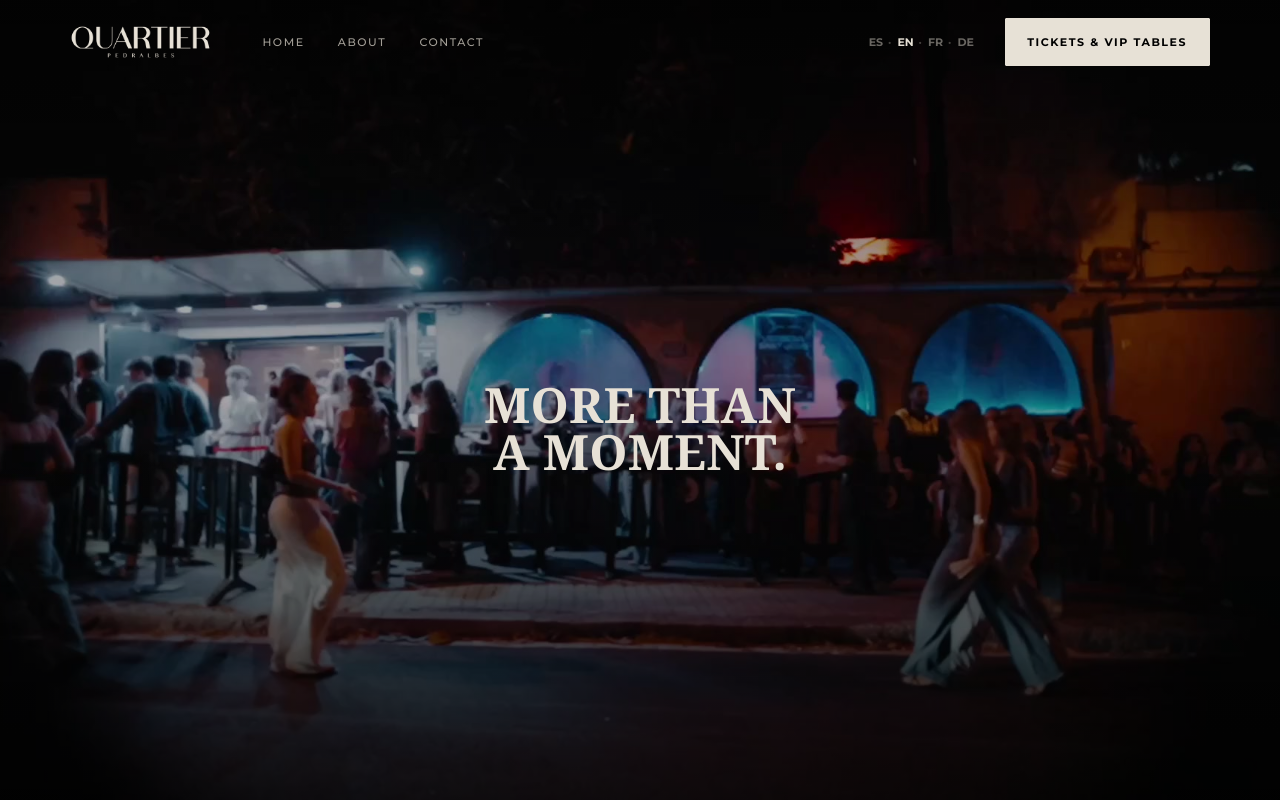
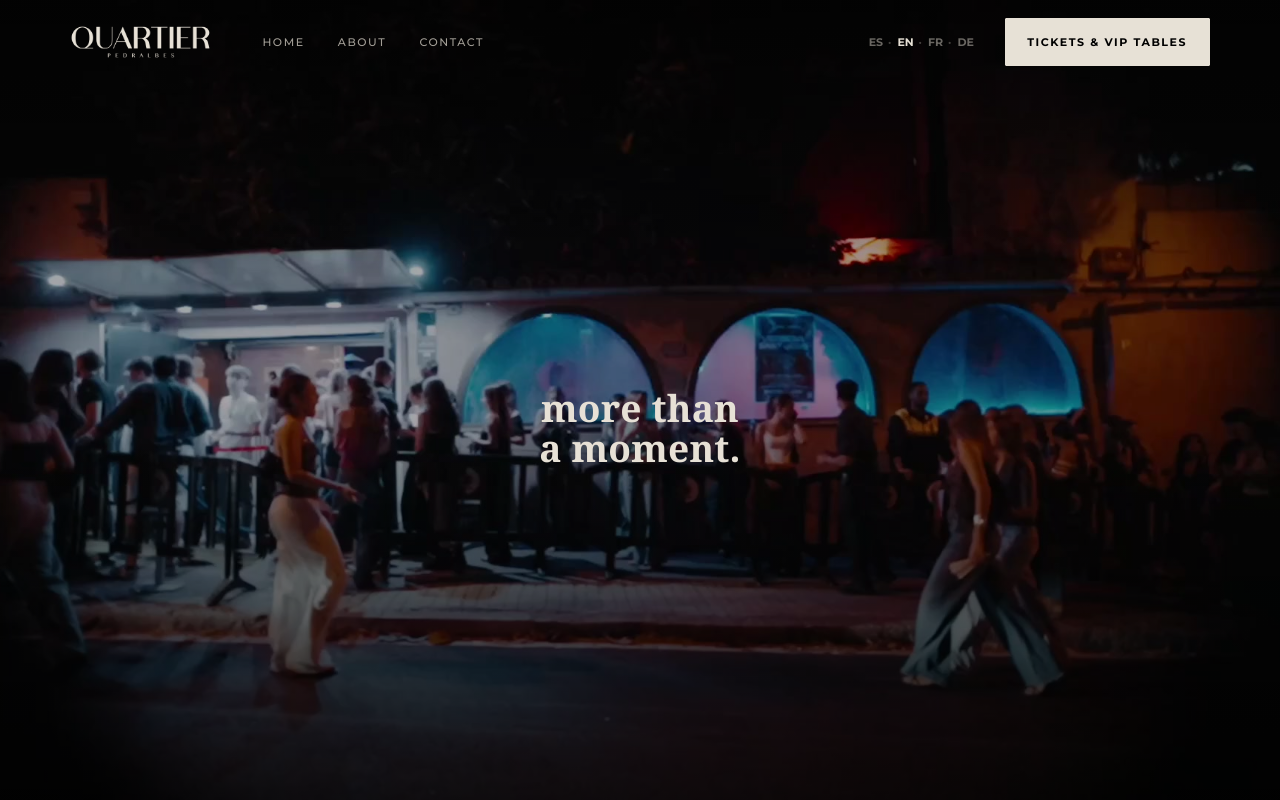
Before and after one commit to pgrahe/quartierbarcelona, a React (Vite) app: page / in a window 1280 px wide. Shown: the top 800 px of the page. Built offline with nearby package versions, Linux system fonts and the light colour scheme.

Commit message:
SLOGAN FIX

```diff
--- a/src/components/Hero.css
+++ b/src/components/Hero.css
@@ -83,10 +83,16 @@
 }
 
 /* ---- Slogan ----
- * Calqued from Salient’s rotating-words on suttonbarcelona.com
- * (element_stagger_words): overflow mask + translateY wipe,
- * 1.2s cubic-bezier(0.25, 1, 0.5, 1).
- */
+ *
+ * Salient's rotating-words reveal as used on suttonbarcelona.com, measured off
+ * the live site. Two layers move in OPPOSITE directions by exactly their own
+ * width: the mask goes -100%, the text inside goes +100%. Net result — the
+ * glyphs stay put on screen and the mask sweeps off them, so the word is
+ * uncovered left-to-right rather than sliding in. Losing the counter-move
+ * turns it into an ordinary slide, which is the whole difference.
+ *
+ * Sutton: .8s / .4s delay / 2.5s cycle. Here: 1.2s / .5s / 4.6s.
+ * -------------------------------------------------------------------------- */
 .hero__body {
   z-index: 2;
   align-self: center;
@@ -100,70 +106,85 @@
 }
 
 .hero__slogan {
-  --hero-slogan-size: clamp(1.65rem, 3.8vw, 3.75rem);
-  --hero-slogan-lh: 0.96;
-  --hero-slogan-ease: cubic-bezier(0.25, 1, 0.5, 1);
-  --hero-slogan-dur: 1.2s;
+  --hero-slogan-size: clamp(1.35rem, 2.9vw, 2.75rem);
+  --hero-slogan-lh: 1.08;
+  /* Sutton's rotation curve, verbatim. */
+  --hero-ease: cubic-bezier(0.2, 1, 0.3, 1);
+  --hero-dur: 1.2s;
+  --hero-delay: 0.5s;
 
-  position: relative;
   display: grid;
   justify-items: center;
-  /* Reserve two-line height so rotation never reflows the hero. */
-  min-height: calc(var(--hero-slogan-size) * var(--hero-slogan-lh) * 2);
   font-family: var(--font-display);
   font-weight: var(--w-bold);
   font-size: var(--hero-slogan-size);
   line-height: var(--hero-slogan-lh);
   letter-spacing: 0.005em;
+  /* Lowercase is a presentation choice — the strings stay uppercase in
+     translations.js so the brand text and the aria-label read normally. */
+  text-transform: lowercase;
   text-align: center;
   color: var(--stone);
 }
 
-.hero__slogan-frame {
-  grid-area: 1 / 1;
-  display: grid;
-  justify-items: center;
-  pointer-events: none;
-}
-
-.hero__slogan-frame:not([data-active='true']) {
-  position: absolute;
-  inset: 0 auto auto 50%;
-  translate: -50% 0;
-  opacity: 0;
-  pointer-events: none;
-}
-
-.hero__slogan-frame[data-active='true'] {
-  position: relative;
-  opacity: 1;
-  pointer-events: auto;
-}
-
-.hero__slogan-mask {
+/* ---- Line one: static, rises once on load ---- */
+.hero__slogan-lead {
   display: block;
   overflow: hidden;
 }
 
-.hero__slogan-inner {
-  display: grid;
-  justify-items: center;
-  transform: translate3d(0, 1.15em, 0);
-  transition: transform var(--hero-slogan-dur) var(--hero-slogan-ease);
+.hero__slogan-lead > span {
+  display: block;
+  transform: translate3d(0, 1.2em, 0);
+  /* Sutton's entrance curve, which is a different one from the rotation. */
+  transition: transform 1.2s cubic-bezier(0.25, 1, 0.5, 1);
 }
 
-.hero__slogan-frame:not([data-active='true']) .hero__slogan-inner {
-  /* Snap back under the mask so the next entrance always wipes up. */
-  transition: none;
-  transform: translate3d(0, 1.15em, 0);
-}
-
-.hero__slogan-frame[data-active='true'] .hero__slogan-inner {
+.hero__slogan[data-entered='true'] .hero__slogan-lead > span {
   transform: translate3d(0, 0, 0);
 }
 
-.hero__slogan-line {
+/* ---- Line two: the rotator ---- */
+.hero__slogan-rotator {
+  position: relative;
+  display: block;
+  height: calc(var(--hero-slogan-size) * var(--hero-slogan-lh));
+  width: 0;
+  /* The width eases between words of different lengths — the other half of
+     the Sutton effect, and the reason the box never jumps. */
+  transition: width var(--hero-dur) var(--hero-ease);
+}
+
+.hero__slogan-wrap {
+  position: absolute;
+  top: 0;
+  left: 50%;
+  display: block;
+  overflow: hidden;
   white-space: nowrap;
+  opacity: 0;
+  /* -50% centres it; the -100% of its own width is the mask sweep. */
+  transform: translate3d(-150%, 0, 0);
+  transition:
+    transform var(--hero-dur) var(--hero-ease),
+    opacity var(--hero-dur) var(--hero-ease);
+}
+
+.hero__slogan-word {
+  display: block;
+  transform: translate3d(100%, 0, 0);
+  transition: transform var(--hero-dur) var(--hero-ease);
+}
+
+.hero__slogan-wrap[data-active='true'] {
+  opacity: 1;
+  transform: translate3d(-50%, 0, 0);
+  transition-delay: var(--hero-delay);
+}
+
+.hero__slogan-wrap[data-active='true'] .hero__slogan-word {
+  transform: translate3d(0, 0, 0);
+  transition-delay: var(--hero-delay);
 }
 
 /* -------------------------------------------------------------------------
@@ -175,10 +196,9 @@
   }
 
   .hero__slogan {
-    /* Sized for the widest second line ("A MOMENT.") so nothing wraps. */
-    --hero-slogan-size: min(calc((100vw - 3rem) / 10.5), 2.65rem);
-    --hero-slogan-lh: 0.98;
-    min-height: calc(var(--hero-slogan-size) * var(--hero-slogan-lh) * 2);
+    /* Sized off the widest rotating line ("A MOMENT.") so it never wraps. */
+    --hero-slogan-size: min(calc((100vw - 3rem) / 12), 2rem);
+    --hero-slogan-lh: 1.1;
   }
 
   .hero__body {
@@ -198,22 +218,28 @@
 
 @media (max-width: 900px) and (max-height: 520px) {
   .hero__slogan {
-    --hero-slogan-size: clamp(1.5rem, 6vw, 2.25rem);
-    min-height: calc(var(--hero-slogan-size) * var(--hero-slogan-lh) * 2);
+    --hero-slogan-size: clamp(1.15rem, 4.4vw, 1.6rem);
   }
 }
 
 @media (prefers-reduced-motion: reduce) {
-  .hero__slogan-inner {
+  .hero__slogan-lead > span,
+  .hero__slogan-word,
+  .hero__slogan-rotator {
+    transform: none;
     transition: none;
-    transform: none;
   }
 
-  .hero__slogan-frame:not([data-active='true']) {
+  .hero__slogan-wrap {
+    transition: none;
+  }
+
+  .hero__slogan-wrap:not([data-active='true']) {
     display: none;
   }
 
-  .hero__slogan-frame[data-active='true'] {
+  .hero__slogan-wrap[data-active='true'] {
     opacity: 1;
+    transform: translate3d(-50%, 0, 0);
   }
 }
--- a/src/components/Hero.jsx
+++ b/src/components/Hero.jsx
@@ -1,5 +1,5 @@
-import { useEffect, useRef, useState } from 'react'
-import { SLOGAN, SLOGAN_ROTATIONS } from '../i18n/translations'
+import { useCallback, useEffect, useLayoutEffect, useRef, useState } from 'react'
+import { SLOGAN, SLOGAN_LEAD, SLOGAN_ROTATIONS } from '../i18n/translations'
 import { useLanguage } from '../i18n/LanguageContext'
 import TicketsCta from './TicketsCta'
 import './Hero.css'
@@ -11,13 +11,27 @@ import './Hero.css'
  * invisible. On mobile the bar above the fold is deliberately empty — the hero
  * carries its own logo (top-left) and CTA (top-right) and nothing else.
  *
- * The slogan cycles MORE THAN A NIGHT. → MOMENT. → CLUB. with Salient’s
- * Sutton-style masked vertical wipe (overflow clip + translateY), not a fade.
+ * The slogan cycles MORE THAN A NIGHT. → A MOMENT. → A CLUB.
+ *
+ * The rotation is Salient's `nectar-rotating-words-title` reveal, as used on
+ * suttonbarcelona.com, read off the live site rather than approximated:
+ *
+ *   .dynamic-words > span        { overflow:hidden; translate3d(-100%,0,0) }
+ *   .dynamic-words > span span   { translate3d(100%,0,0) }
+ *   .active, .active span span   { translate3d(0,0,0); transition-delay:.4s }
+ *   transition: transform .8s cubic-bezier(.2,1,.3,1)
+ *   .dynamic-words               { transition: width .8s cubic-bezier(.2,1,.3,1) }
+ *
+ * The two layers move in opposite directions by exactly their own width, so
+ * the word is *uncovered* left-to-right instead of sliding across — and the
+ * container's width eases between words of different lengths. Both are what
+ * make the effect read the way it does; a plain translate loses it.
+ *
+ * Timings are Sutton's shape, slowed down: .8s→1.2s, .4s→.5s delay, and a
+ * 2.5s→4.6s cycle so each phrase is allowed to land.
  */
-
-/* Sutton uses data-rotation="2500"; we hold longer so each line can land. */
-const ROTATION_MS = 4800
-const ENTER_DELAY_MS = 400
+const ROTATION_MS = 4600
+const ENTER_DELAY_MS = 550
 
 /** Mobile gets the vertical cut; desktop the landscape 1080. Chosen in JS
  *  because `<source media>` is unreliable. `?v=3` busts older encodes. */
@@ -47,6 +61,33 @@ export default function Hero() {
   const [active, setActive] = useState(0)
   const [entered, setEntered] = useState(false)
   const clubIndex = SLOGAN_ROTATIONS.findIndex((s) => s.id === 'club')
+
+  // Sutton sets the rotator's width in JS to the active word's own width and
+  // lets CSS ease between values. Measuring is the only way to get that: the
+  // words are absolutely positioned, so the box has no natural width.
+  const rotatorRef = useRef(null)
+  const wordRefs = useRef([])
+  const [widths, setWidths] = useState([])
+
+  const measure = useCallback(() => {
+    const next = wordRefs.current.map((el) => (el ? el.getBoundingClientRect().width : 0))
+    setWidths((prev) =>
+      prev.length === next.length && prev.every((w, i) => Math.abs(w - next[i]) < 0.5) ? prev : next,
+    )
+  }, [])
+
+  useLayoutEffect(() => {
+    measure()
+    const ro = new ResizeObserver(measure)
+    if (rotatorRef.current) ro.observe(rotatorRef.current)
+    window.addEventListener('resize', measure)
+    // Re-measure once webfonts settle — an Athena Bold drop-in changes widths.
+    document.fonts?.ready?.then(measure).catch(() => {})
+    return () => {
+      ro.disconnect()
+      window.removeEventListener('resize', measure)
+    }
+  }, [measure])
 
   useEffect(() => {
     setSrc(heroSrc())
@@ -158,25 +199,36 @@ export default function Hero() {
       </div>
 
       <div className="hero__body">
+        {/* aria-label states the slogan once; the moving parts are hidden from
+            assistive tech so it is not read as three shuffling fragments. */}
         <h1 className="hero__slogan" data-entered={entered} aria-label={SLOGAN}>
+          <span className="hero__slogan-lead" aria-hidden="true">
+            <span>{SLOGAN_LEAD}</span>
+          </span>
+
+          <span
+            className="hero__slogan-rotator"
+            ref={rotatorRef}
+            aria-hidden="true"
+            style={widths[active] ? { width: `${widths[active]}px` } : undefined}
+          >
             {SLOGAN_ROTATIONS.map((slogan, i) => (
               <span
                 key={slogan.id}
-              className="hero__slogan-frame"
+                className="hero__slogan-wrap"
                 data-active={i === active && entered}
-              aria-hidden={i === active ? undefined : true}
               >
-              <span className="hero__slogan-mask">
-                <span className="hero__slogan-inner">
-                  {slogan.lines.map((line) => (
-                    <span key={line} className="hero__slogan-line">
-                      {line}
+                <span
+                  className="hero__slogan-word"
+                  ref={(el) => {
+                    wordRefs.current[i] = el
+                  }}
+                >
+                  {slogan.word}
+                </span>
               </span>
             ))}
           </span>
-              </span>
-            </span>
-          ))}
         </h1>
       </div>
     </section>
--- a/src/i18n/translations.js
+++ b/src/i18n/translations.js
@@ -20,13 +20,18 @@ export const DEFAULT_LANGUAGE = 'es'
 export const SLOGAN = 'MORE THAN A CLUB'
 
 /**
- * Hero rotations. Same cadence as a Sutton-style lockup: "MORE THAN" holds,
- * the second line cycles. Never translated.
+ * Hero rotation. "MORE THAN" holds on line one; line two cycles.
+ *
+ * Written uppercase because that is the brand string — the hero renders it
+ * lowercase via `text-transform`, so changing the case is a CSS decision, not
+ * a content edit. Never translated.
  */
+export const SLOGAN_LEAD = 'MORE THAN'
+
 export const SLOGAN_ROTATIONS = [
-  { id: 'night', lines: ['MORE THAN', 'A NIGHT.'], label: 'MORE THAN A NIGHT.' },
-  { id: 'moment', lines: ['MORE THAN', 'A MOMENT.'], label: 'MORE THAN A MOMENT.' },
-  { id: 'club', lines: ['MORE THAN', 'A CLUB.'], label: 'MORE THAN A CLUB.' },
+  { id: 'night', word: 'A NIGHT.', label: 'MORE THAN A NIGHT.' },
+  { id: 'moment', word: 'A MOMENT.', label: 'MORE THAN A MOMENT.' },
+  { id: 'club', word: 'A CLUB.', label: 'MORE THAN A CLUB.' },
 ]
 
 export const translations = {
```
Lines whose indentation alone changed are shown as unchanged.
